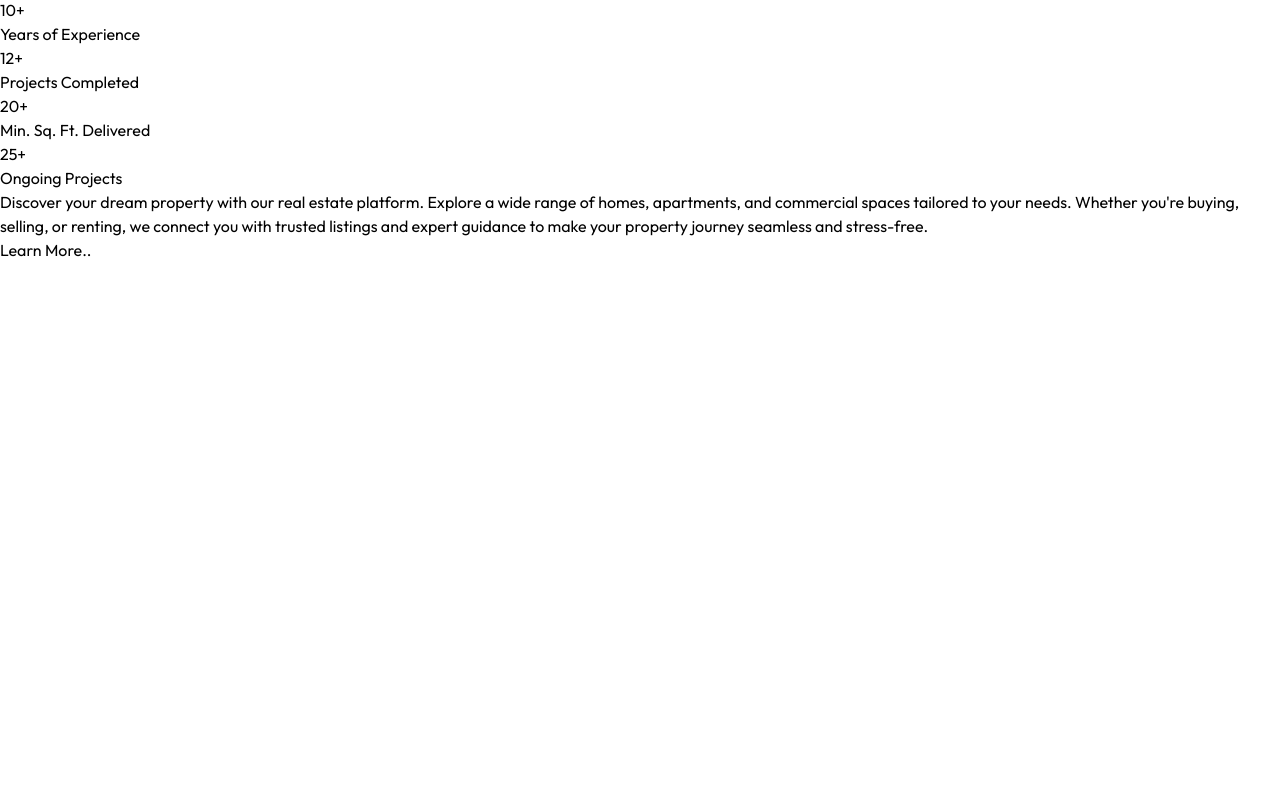
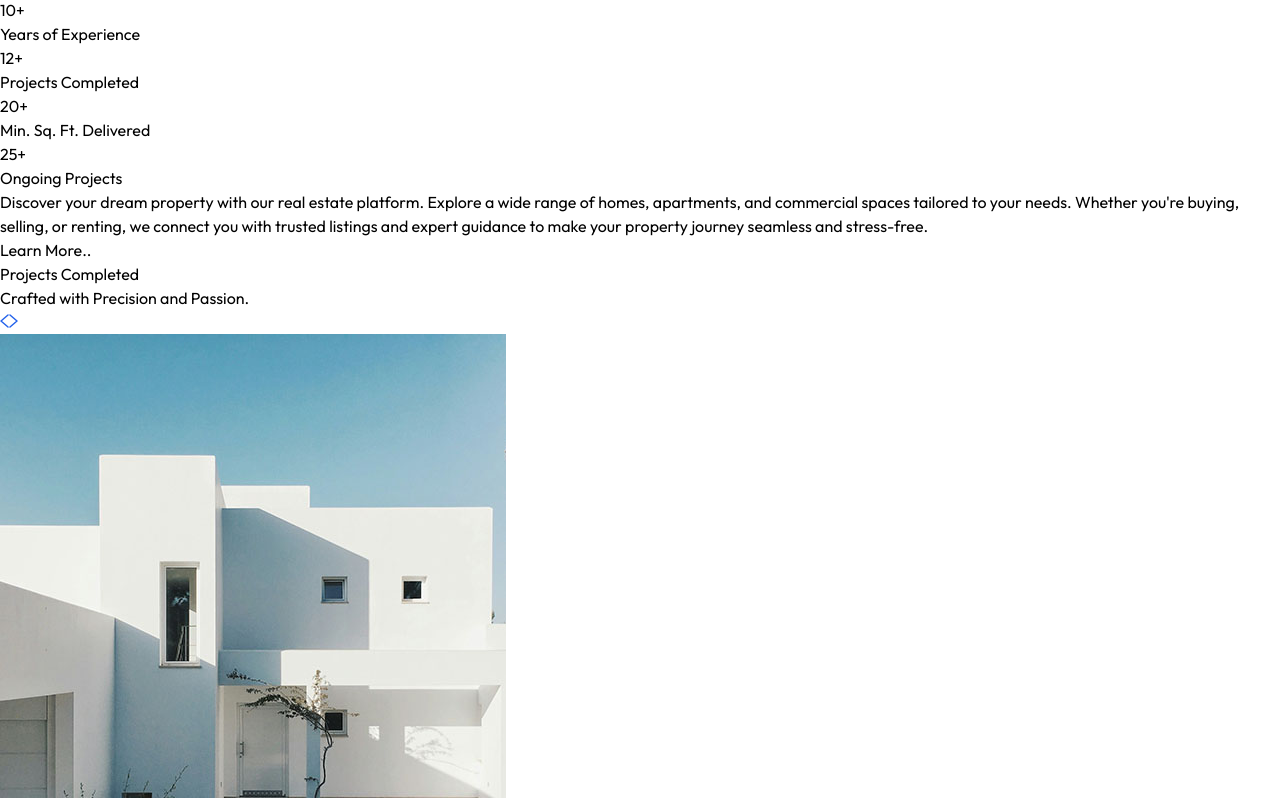
Before and after one commit to aayushtimalsina003/real-estate, a React (Vite) app in the folder real-estate/: page / in a window 1280 px wide. Shown: the part 1244-2042 px from the top of the page. Before the commit the page ends 1506 px from the top, so only its background shows below. Built offline with nearby package versions, Linux system fonts and the light colour scheme.

Commit message:
Projects Section Created

```diff
--- a/real-estate/src/App.jsx
+++ b/real-estate/src/App.jsx
@@ -1,12 +1,14 @@
 import React from "react";
 import Header from "./components/Header.jsx";
 import About from "./components/About.jsx";
+import Projects from "./components/Projects.jsx";
 
 const App = () => {
   return (
     <div className="w-full overflow-hidden">
       <Header />
       <About />
+      <Projects />
     </div>
   );
 };
--- a/real-estate/src/components/About.jsx
+++ b/real-estate/src/components/About.jsx
@@ -24,27 +24,28 @@ const About = () => {
         />
         <div className="flex flex-col items-center md:items-start mt-10 text-gray-700">
           <div className="grid grid-cols-2 gap-6 md:gap-10 w-full 2xl:pr-28">
+            <div>
               <p className="text-4xl font-medium text-gray-800">10+</p>
               <p>Years of Experience</p>
             </div>
-          <div className="grid grid-cols-2 gap-6 md:gap-10 w-full 2xl:pr-28">
+            <div>
               <p className="text-4xl font-medium text-gray-800">12+</p>
               <p>Projects Completed</p>
             </div>
-          <div className="grid grid-cols-2 gap-6 md:gap-10 w-full 2xl:pr-28">
+            <div>
               <p className="text-4xl font-medium text-gray-800">20+</p>
               <p>Min. Sq. Ft. Delivered</p>
             </div>
-          <div className="grid grid-cols-2 gap-6 md:gap-10 w-full 2xl:pr-28">
+            <div>
               <p className="text-4xl font-medium text-gray-800">25+</p>
               <p>Ongoing Projects</p>
             </div>
           </div>
           <p className="my-10 max-w-lg">
-          Discover your dream property with our real estate platform. Explore a
-          wide range of homes, apartments, and commercial spaces tailored to
-          your needs. Whether you're buying, selling, or renting, we connect you
-          with trusted listings and expert guidance to make your property
+            Discover your dream property with our real estate platform. Explore
+            a wide range of homes, apartments, and commercial spaces tailored to
+            your needs. Whether you're buying, selling, or renting, we connect
+            you with trusted listings and expert guidance to make your property
             journey seamless and stress-free.
           </p>
           <button className="bg-blue-600 text-white px-8 py-2 rounded">
@@ -52,6 +53,7 @@ const About = () => {
           </button>
         </div>
       </div>
+    </div>
   );
 };
 
--- a/real-estate/src/components/Navbar.jsx
+++ b/real-estate/src/components/Navbar.jsx
@@ -23,13 +23,16 @@ const Navbar = () => {
           <a href="#Header" className="cursor-pointer hover:text-gray-400">
             Home
           </a>
-          <a href="#Header" className="cursor-pointer hover:text-gray-400">
+          <a href="#About" className="cursor-pointer hover:text-gray-400">
             About
           </a>
-          <a href="#Header" className="cursor-pointer hover:text-gray-400">
+          <a href="#Projects" className="cursor-pointer hover:text-gray-400">
             Projects
           </a>
-          <a href="#Header" className="cursor-pointer hover:text-gray-400">
+          <a
+            href="#Testimonials"
+            className="cursor-pointer hover:text-gray-400"
+          >
             Testomonials
           </a>
         </ul>
--- /dev/null
+++ b/real-estate/src/components/Projects.jsx
@@ -0,0 +1,96 @@
+import React, { useEffect, useState } from "react";
+import { assets, projectsData } from "../assets/assets";
+
+const Projects = () => {
+  const [currentIndex, setCurrentIndex] = useState(0);
+  const [cardsToShow, setCardsToShow] = useState(1);
+
+  // Cards to display according to the screen size
+  useEffect(() => {
+    const updateCardsToShow = () => {
+      if (window.innerWidth >= 1024) {
+        setCardsToShow(projectsData.length);
+      } else {
+        setCardsToShow(1);
+      }
+    };
+    updateCardsToShow();
+
+    window.addEventListener("resize", updateCardsToShow);
+    return () => window.removeEventListener("resize", updateCardsToShow);
+  }, []);
+
+  const nextProject = () => {
+    setCurrentIndex((prevIndex) => (prevIndex + 1) % projectsData.length);
+  };
+
+  const prevProject = () => {
+    setCurrentIndex((prevIndex) =>
+      prevIndex === 0 ? projectsData.length - 1 : prevIndex - 1
+    );
+  };
+  return (
+    <div
+      className="container mx-auto py-4 pt-20 px-6 md:px-20 lg:px-32 my-20 w-full overflow-hidden"
+      id="Projects"
+    >
+      <h1 className="text-2xl sm:text-4xl font-bold mb-2 text-center">
+        Projects{" "}
+        <span className="underline underline-offset-4 decoration-1 under font-light">
+          Completed
+        </span>
+      </h1>
+      <p className="text-center text-gray-500 mb-8 max-w-80 mx-auto">
+        Crafted with Precision and Passion.
+      </p>
+      {/* Slider buttons */}
+      <div className="flex justify-end items-center mb-8">
+        <button
+          onClick={prevProject}
+          className="p-3 bg-gray-200 rounded mr-2"
+          arial-label="Previous Project"
+        >
+          <img src={assets.left_arrow} alt="Previous" />
+        </button>
+        <button
+          onClick={nextProject}
+          className="p-3 bg-gray-200 rounded mr-2"
+          arial-label="Next Project"
+        >
+          <img src={assets.right_arrow} alt="Next" />
+        </button>
+      </div>
+      {/* Project Slider Container */}
+      <div className="overflow-hidden">
+        <div
+          className="flex gap-8 transition-transform duration-500 ease-in-out"
+          style={{
+            transform: `translateX(-${(currentIndex * 100) / cardsToShow}%)`,
+          }}
+        >
+          {projectsData.map((project, index) => (
+            <div key={index} className="relative flex-shrink-0 w-full sm:w-1/4">
+              <img
+                src={project.image}
+                alt={project.title}
+                className="w-full mb-14 h-auto"
+              />
+              <div className="absolute left-0 right-0 bottom-5 flex justify-center">
+                <div className="inline-block bg-white w-3/4 px-4 py-2 shadow-md">
+                  <h2 className="text-xl font-semibold text-gray-800">
+                    {project.title}
+                  </h2>
+                  <p className="text-gray-500 text-sm">
+                    {project.price} <span>|</span> {project.location}
+                  </p>
+                </div>
+              </div>
+            </div>
+          ))}
+        </div>
+      </div>
+    </div>
+  );
+};
+
+export default Projects;
```
Lines whose indentation alone changed are shown as unchanged.
